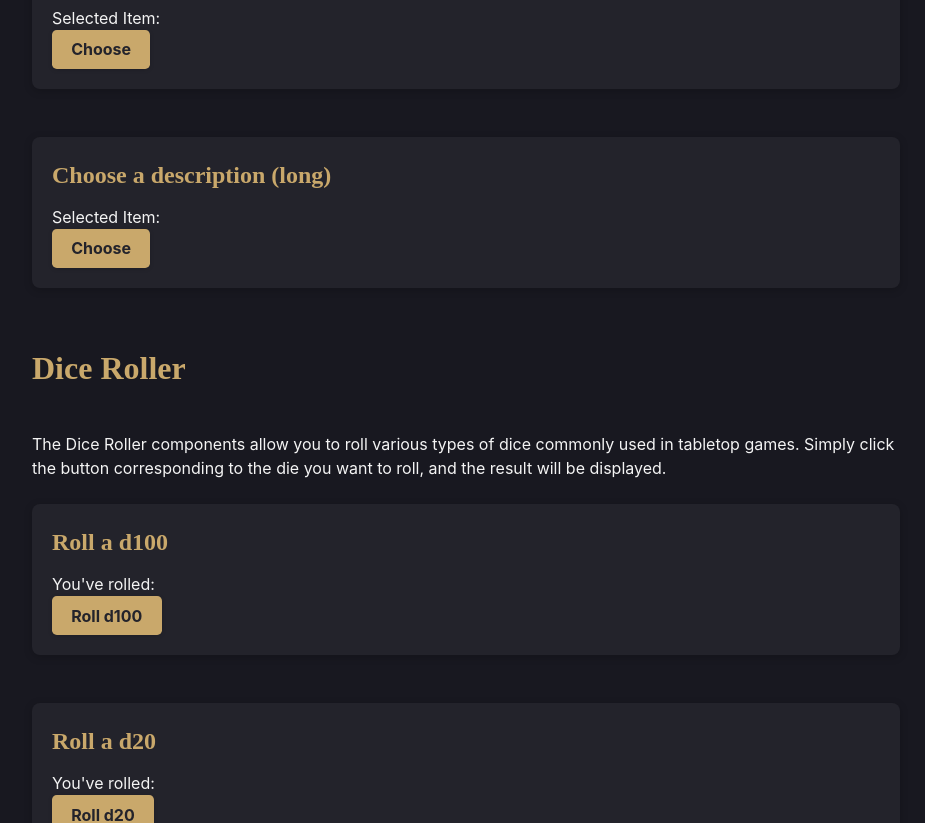
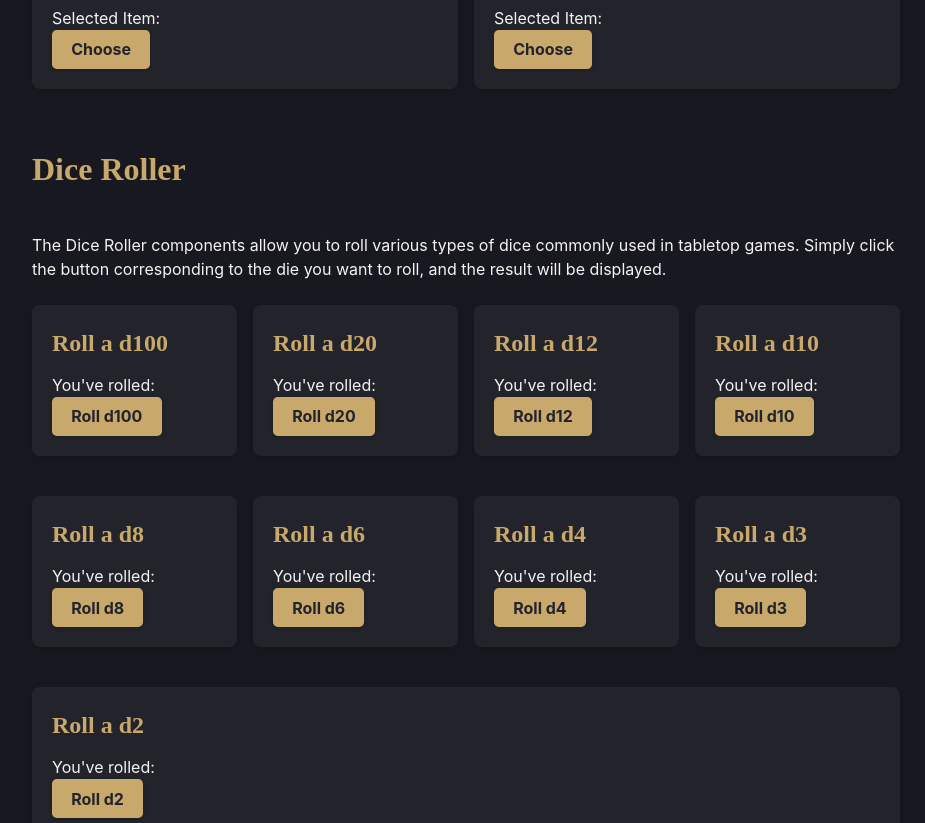
Before and after one commit to eham757/solo-ttrpg-app, an Angular app: page / in a window 1280 px wide. Shown: the part 1500-2323 px from the top of the page, without its empty margins (174-1099 px from the left). Built offline with nearby package versions, Linux system fonts and the light colour scheme.

Commit message:
Created better looking page by adding layout

```diff
--- a/src/app/core/home/home.css
+++ b/src/app/core/home/home.css
@@ -7,11 +7,7 @@
   gap: 2rem;
 }
 
-section {
-  display: flex;
-  flex-direction: column;
-  gap: 1.5rem;
-}
+
 
 .dice-grid {
   display: grid;
--- a/src/app/core/home/home.html
+++ b/src/app/core/home/home.html
@@ -48,6 +48,7 @@
       Click the "Choose" button to get a random description from the predefined
       lists.
     </p>
+    <div class="row">
       <app-random-item-selector-component
         title="Choose a description (short)"
         buttonText="Choose"
@@ -61,6 +62,7 @@
         [items]="longDescriptionList"
         [showList]="false"
       ></app-random-item-selector-component>
+    </div>
   </section>
   <section class="dice-section">
     <h2>Dice Roller</h2>
@@ -69,6 +71,7 @@
       commonly used in tabletop games. Simply click the button corresponding to
       the die you want to roll, and the result will be displayed.
     </p>
+    <div class="row">
       <app-die-roller-component
         title="Roll a d100"
         buttonText="Roll d100"
@@ -122,6 +125,8 @@
         buttonText="Roll d2"
         [numberOfSides]="2"
       ></app-die-roller-component>
+    </div>
+
   </section>
 
 </main>
--- a/src/styles.css
+++ b/src/styles.css
@@ -101,3 +101,22 @@ button:focus {
   color: #fff;
   outline: 2px solid #fff;
 }
+
+section {
+  display: flex;
+  flex-direction: column;
+  gap: 1.5rem;
+}
+
+.row {
+  display: flex;
+  flex-direction: row;
+  gap: 1rem;
+  flex-wrap: wrap;
+  width: 100%;
+  justify-content: space-around;
+}
+.row > * {
+  flex: 1 1 0;
+  min-width: 180px;
+}
```
Lines whose indentation alone changed are shown as unchanged.
